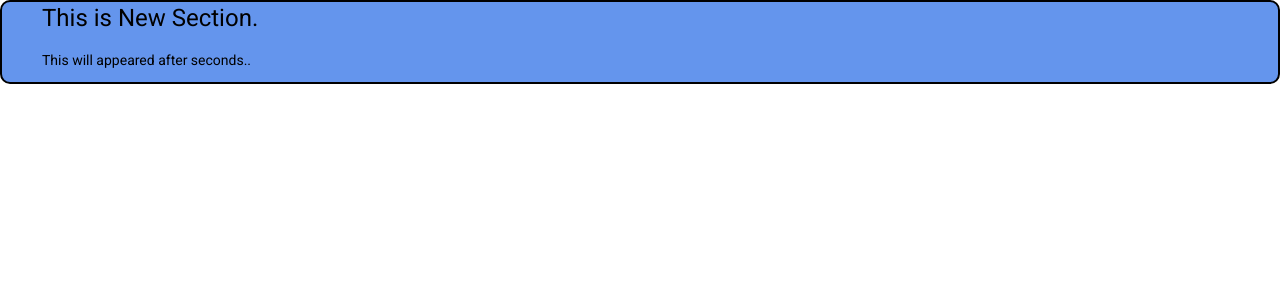
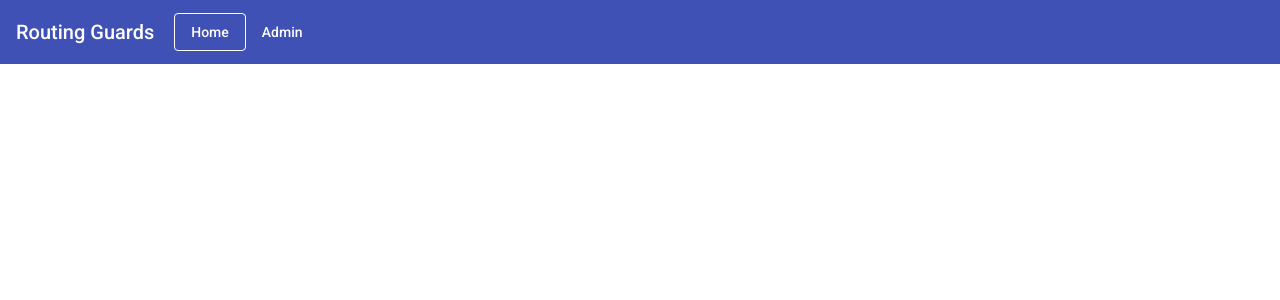
Before and after one commit to Kprasannatradexa/Angular-Practice, an Angular app: page / in a window 1280 px wide. Shown: the top 300 px of the page. Built offline with nearby package versions, Linux system fonts and the light colour scheme.

Commit message:
Import were added to use angular material.

```diff
--- a/src/app/admin/welcome/welcome.component.html
+++ b/src/app/admin/welcome/welcome.component.html
@@ -1 +1,3 @@
 <p>welcome works!</p>
+
+<router-outlet></router-outlet>
--- a/src/app/app.component.html
+++ b/src/app/app.component.html
@@ -1 +1,15 @@
-<app-structural></app-structural>
+<mat-toolbar color="primary">
+  <span>Routing Guards</span>
+  <a
+    class="first-link"
+    routerLinkActive="active"
+    [routerLinkActiveOptions]="{ exact: true }"
+    mat-button
+    routerLink="/"
+    >Home</a
+  >
+  <a mat-button routerLinkActive="active" routerLink="/admin">Admin</a>
+</mat-toolbar>
+<main class="content">
+  <router-outlet></router-outlet>
+</main>
--- a/src/app/app.component.scss
+++ b/src/app/app.component.scss
@@ -0,0 +1,12 @@
+.content {
+    padding: 20px;
+    box-sizing: border-box;
+}
+
+.first-link {
+    margin-left: 20px;
+}
+
+.active {
+    border: white 1px solid;
+}
```
Also changed, not shown: src/app/app.module.ts (+7 -2 lines).
